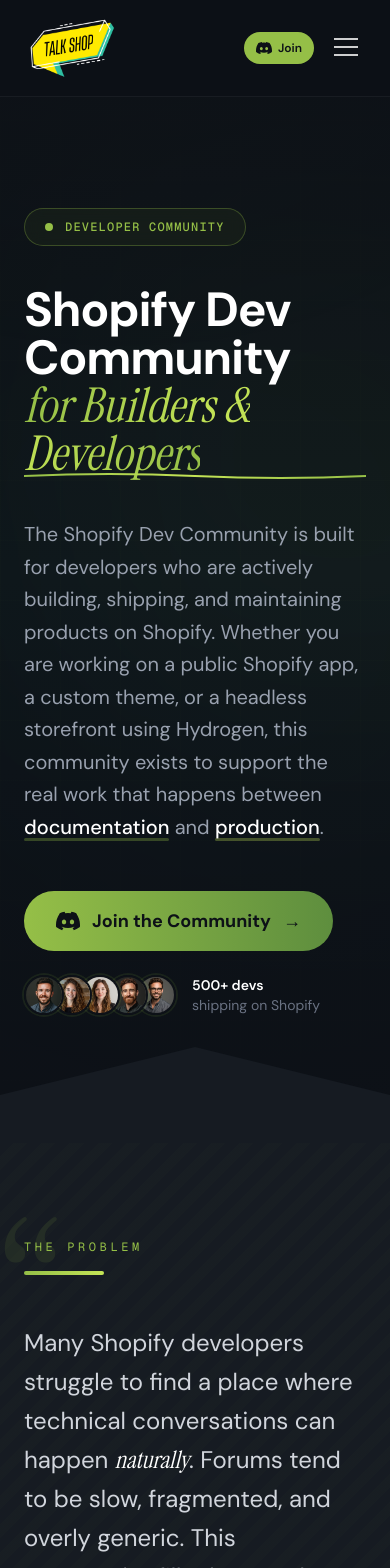
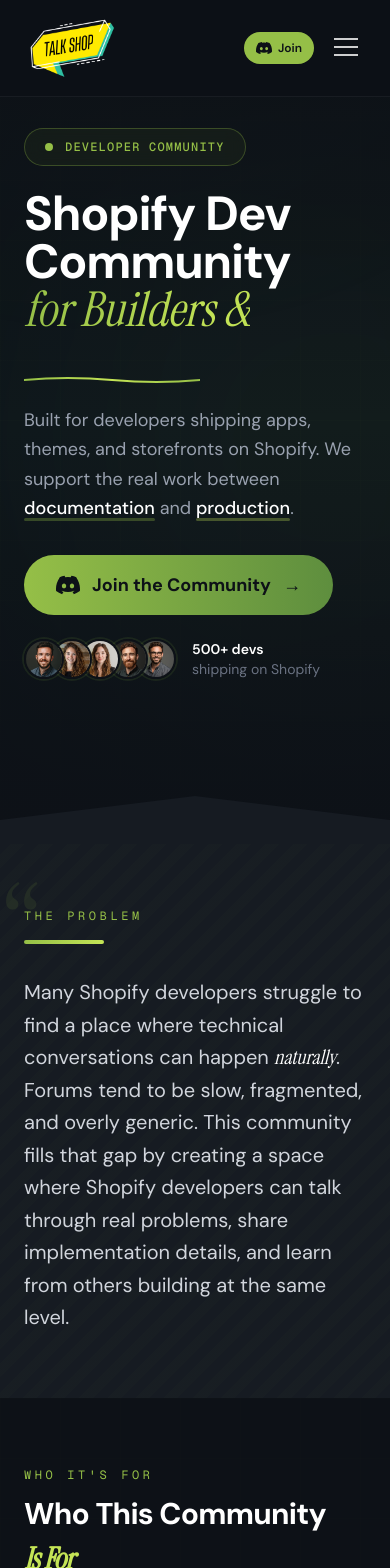
Before and after one commit to danhilse/talk-shop, a Next.js app: page /shopify-dev-community in a window 390 px wide. Shown: the top 1568 px of the page. Built offline with nearby package versions, Linux system fonts and the light colour scheme.

Commit message:
Update section paddings and typography across multiple components for improved visual consistency and responsiveness. Adjust heading sizes and spacing in hero and problem sections, and refine SVG heights for better layout integration.

```diff
--- a/app/shopify-entrepreneurs/page.tsx
+++ b/app/shopify-entrepreneurs/page.tsx
@@ -240,7 +240,7 @@
                 initial={{ opacity: 0, scale: 0.8 }}
                 whileInView={{ opacity: 1, scale: 1 }}
                 viewport={{ once: true }}
-                className="absolute -top-8 -left-4 font-serif text-[180px] leading-none text-shopify/5 select-none"
+                className="absolute -top-8 -left-4 font-serif text-[120px] md:text-[180px] leading-none text-shopify/5 select-none"
               >
                 &ldquo;
               </motion.span>
@@ -328,8 +328,8 @@
                     </p>
                   </div>
 
-                  {/* Decorative graphic element to fill remaining height */}
-                  <div className="mt-auto pt-10 flex-1 flex items-end">
+                  {/* Decorative graphic element to fill remaining height - hidden on mobile */}
+                  <div className="mt-auto pt-10 flex-1 hidden md:flex items-end">
                     <div className="w-full relative">
                       <motion.div
                         initial={{ scaleX: 0 }}
--- a/components/community/hero-section.tsx
+++ b/components/community/hero-section.tsx
@@ -65,7 +65,7 @@
   const [randomHeadshots] = useState(() => shuffleArray(headshots).slice(0, 5));
 
   return (
-    <section className="relative min-h-screen overflow-hidden pt-20">
+    <section className="relative min-h-screen overflow-hidden pt-16 md:pt-20">
       {/* Animated gradient orbs */}
       <Floating duration={8} distance={20}>
         <div className="absolute top-20 left-[10%] h-[600px] w-[600px] rounded-full bg-shopify/8 blur-[180px]"></div>
@@ -104,14 +104,14 @@
         <span className="font-mono text-8xl font-bold text-shopify/5 select-none">{"}"}</span>
       </motion.div>
 
-      <div className="relative mx-auto max-w-7xl px-6 py-32 lg:py-40">
+      <div className="relative mx-auto max-w-7xl px-6 py-16 sm:py-24 lg:py-40">
         <div className="max-w-4xl">
           {/* Eyebrow with animated border */}
           <motion.div
             initial={{ opacity: 0, y: 30, scale: 0.9 }}
             animate={{ opacity: 1, y: 0, scale: 1 }}
             transition={{ duration: 0.6, ease: [0.25, 0.4, 0.25, 1] }}
-            className="mb-10 inline-flex items-center gap-3 rounded-full border border-shopify/30 bg-shopify/5 px-5 py-2.5 backdrop-blur-sm"
+            className="mb-6 md:mb-10 inline-flex items-center gap-3 rounded-full border border-shopify/30 bg-shopify/5 px-5 py-2.5 backdrop-blur-sm"
           >
             <span className="relative flex h-2 w-2">
               <span className="absolute inline-flex h-full w-full animate-ping rounded-full bg-shopify opacity-75"></span>
@@ -127,7 +127,7 @@
             initial={{ opacity: 0, y: 30 }}
             animate={{ opacity: 1, y: 0 }}
             transition={{ duration: 0.6, delay: 0.1 }}
-            className="mb-10"
+            className="mb-6 md:mb-10"
           >
             <motion.span
               initial={{ opacity: 0, y: 20 }}
@@ -137,27 +137,27 @@
             >
               Shopify Dev Community
             </motion.span>
-            <span className="relative inline-block">
             <motion.span
               initial={{ opacity: 0, scale: 0.9 }}
               animate={{ opacity: 1, scale: 1 }}
               transition={{ duration: 0.6, delay: 0.4, type: "spring", stiffness: 200 }}
               className="font-serif text-5xl italic text-transparent bg-clip-text bg-gradient-to-r from-shopify via-lime to-shopify lg:text-7xl"
             >
-                for Builders & Developers
-              </motion.span>
-              {/* Underline accent - sized to text width */}
+              for Builders &{" "}
+              <span className="relative inline-block">
+                Developers
+                {/* Underline accent - only under "Developers" */}
                 <motion.svg
                   initial={{ pathLength: 0, opacity: 0 }}
                   animate={{ pathLength: 1, opacity: 1 }}
                   transition={{ duration: 1, delay: 0.6, ease: "easeOut" }}
                   className="absolute -bottom-1 left-0 w-full h-3"
-                viewBox="0 0 300 12"
+                  viewBox="0 0 150 12"
                   fill="none"
                   preserveAspectRatio="none"
                 >
                   <motion.path
-                  d="M0 6 Q75 2, 150 6 T300 6"
+                    d="M0 6 Q37 2, 75 6 T150 6"
                     stroke="url(#community-gradient)"
                     strokeWidth="2"
                     fill="none"
@@ -175,6 +175,7 @@
                   </defs>
                 </motion.svg>
               </span>
+            </motion.span>
           </motion.h1>
 
           {/* Subtitle with highlighted words */}
@@ -182,13 +183,18 @@
             initial={{ opacity: 0, y: 20 }}
             animate={{ opacity: 1, y: 0 }}
             transition={{ duration: 0.6, delay: 0.3 }}
-            className="mb-12 max-w-2xl text-xl leading-relaxed text-gray-400"
+            className="mb-8 md:mb-12 max-w-2xl text-lg md:text-xl leading-relaxed text-gray-400"
           >
+            <span className="hidden md:inline">
               The Shopify Dev Community is built for developers who are actively
               building, shipping, and maintaining products on Shopify. Whether
               you are working on a public Shopify app, a custom theme, or a
               headless storefront using Hydrogen, this community exists to
               support the real work that happens between{" "}
+            </span>
+            <span className="md:hidden">
+              Built for developers shipping apps, themes, and storefronts on Shopify. We support the real work between{" "}
+            </span>
             <span className="relative inline-block">
               <span className="relative z-10 text-white font-medium">documentation</span>
               <motion.span
@@ -280,7 +286,7 @@
 
       {/* Angled section divider */}
       <div className="absolute bottom-0 left-0 right-0">
-        <svg className="w-full h-24" viewBox="0 0 1440 96" fill="none" preserveAspectRatio="none">
+        <svg className="w-full h-12 md:h-24" viewBox="0 0 1440 96" fill="none" preserveAspectRatio="none">
           <path d="M0 96V48L720 0L1440 48V96H0Z" fill="#161B22"/>
         </svg>
       </div>
--- a/components/community/problem-section.tsx
+++ b/components/community/problem-section.tsx
@@ -5,11 +5,11 @@
 
 export function ProblemSection() {
   return (
-    <section className="relative bg-slate py-24">
+    <section className="relative bg-slate py-16 md:py-24">
       <div className="absolute inset-0 diagonal-stripes opacity-50"></div>
 
       <div className="relative mx-auto max-w-7xl px-6">
-        <div className="grid gap-12 lg:grid-cols-12 lg:items-center">
+        <div className="grid gap-8 md:gap-12 lg:grid-cols-12 lg:items-center">
           {/* Left column - Big quote mark */}
           <SlideIn direction="left" className="lg:col-span-4 relative">
             <motion.span
@@ -17,7 +17,7 @@
               whileInView={{ opacity: 1, scale: 1 }}
               viewport={{ once: true }}
               transition={{ duration: 0.5 }}
-              className="absolute -top-8 -left-4 font-serif text-[200px] leading-none text-shopify/10 select-none"
+              className="absolute -top-8 -left-4 font-serif text-[120px] md:text-[200px] leading-none text-shopify/10 select-none"
             >
               &ldquo;
             </motion.span>
@@ -37,7 +37,7 @@
 
           {/* Right column - Content */}
           <SlideIn direction="right" delay={0.2} className="lg:col-span-8">
-            <p className="text-2xl leading-relaxed text-gray-300 lg:text-3xl font-light">
+            <p className="text-xl md:text-2xl leading-relaxed text-gray-300 lg:text-3xl font-light">
               Many Shopify developers struggle to find a place where technical
               conversations can happen{" "}
               <span className="font-serif italic text-white font-normal">naturally</span>.
--- a/components/community/topics-section.tsx
+++ b/components/community/topics-section.tsx
@@ -12,7 +12,7 @@
 
 export function TopicsSection() {
   return (
-    <section className="relative bg-slate py-24">
+    <section className="relative bg-slate py-16 md:py-24">
       {/* Top gradient fade */}
       <div className="absolute top-0 left-0 right-0 h-32 bg-gradient-to-b from-midnight to-transparent"></div>
 
--- a/components/community/who-its-for-section.tsx
+++ b/components/community/who-its-for-section.tsx
@@ -16,7 +16,7 @@
 
 export function WhoItsForSection() {
   return (
-    <section className="relative bg-midnight py-24 overflow-hidden">
+    <section className="relative bg-midnight py-16 md:py-24 overflow-hidden">
       <div className="absolute inset-0 grid-pattern opacity-30"></div>
 
       {/* Decorative vertical line */}
@@ -25,7 +25,7 @@
         whileInView={{ scaleY: 1 }}
         viewport={{ once: true }}
         transition={{ duration: 1 }}
-        className="absolute left-1/2 top-0 bottom-0 w-px bg-gradient-to-b from-transparent via-shopify/20 to-transparent origin-top"
+        className="absolute left-1/2 top-0 bottom-0 w-px bg-gradient-to-b from-transparent via-shopify/20 to-transparent origin-top hidden lg:block"
       />
 
       <div className="relative mx-auto max-w-7xl px-6">
@@ -88,8 +88,8 @@
 
           {/* Right: Content */}
           <SlideIn direction="right" delay={0.2} className="order-1 lg:order-2 lg:pl-12">
-            <div className="mb-8">
-              <span className="inline-block font-mono text-xs uppercase tracking-[0.3em] text-shopify mb-4">
+            <div className="mb-6 md:mb-8">
+              <span className="inline-block font-mono text-xs uppercase tracking-[0.3em] text-shopify mb-3 md:mb-4">
                 Who It&apos;s For
               </span>
               <h2 className="text-3xl font-bold leading-tight tracking-tight text-white lg:text-5xl">
@@ -118,7 +118,7 @@
             </div>
 
             {/* Tags with staggered animation */}
-            <StaggerContainer className="mt-12 flex flex-wrap gap-3" staggerDelay={0.08}>
+            <StaggerContainer className="mt-8 md:mt-12 flex flex-wrap gap-2 md:gap-3" staggerDelay={0.08}>
               {developerTags.map((tag) => (
                 <StaggerItem key={tag}>
                   <motion.span
--- a/components/home/experience-section.tsx
+++ b/components/home/experience-section.tsx
@@ -12,7 +12,7 @@
 
 export function ExperienceSection() {
   return (
-    <section className="relative bg-midnight py-24 overflow-hidden">
+    <section className="relative bg-midnight py-16 md:py-24 overflow-hidden">
       <div className="absolute inset-0 grid-pattern opacity-30"></div>
       <Floating duration={12} distance={25}>
         <div className="absolute left-0 top-1/2 h-[500px] w-[500px] -translate-y-1/2 rounded-full bg-shopify/5 blur-[180px]"></div>
--- a/components/home/features-section.tsx
+++ b/components/home/features-section.tsx
@@ -12,7 +12,7 @@
 
 export function FeaturesSection() {
   return (
-    <section id="learn-more" className="relative bg-slate py-24">
+    <section id="learn-more" className="relative bg-slate py-16 md:py-24">
       <div className="absolute inset-0 diagonal-stripes opacity-50"></div>
       <div className="absolute top-0 left-0 right-0 h-32 bg-gradient-to-b from-slate to-transparent"></div>
 
--- a/components/home/hero-section.tsx
+++ b/components/home/hero-section.tsx
@@ -217,7 +217,7 @@
 
       {/* Angled section divider */}
       <div className="absolute bottom-0 left-0 right-0">
-        <svg className="w-full h-24" viewBox="0 0 1440 96" fill="none" preserveAspectRatio="none">
+        <svg className="w-full h-12 md:h-24" viewBox="0 0 1440 96" fill="none" preserveAspectRatio="none">
           <path d="M0 96V48L720 0L1440 48V96H0Z" fill="#161B22"/>
         </svg>
       </div>
```
Also changed, not shown: app/shopify-experts-network/page.tsx (+4 -4 lines), app/shopify-growth-community/page.tsx (+5 -5 lines), app/shopify-support-group/page.tsx (+4 -4 lines), components/community/real-time-section.tsx (+5 -5 lines). Lines whose indentation alone changed are shown as unchanged.
